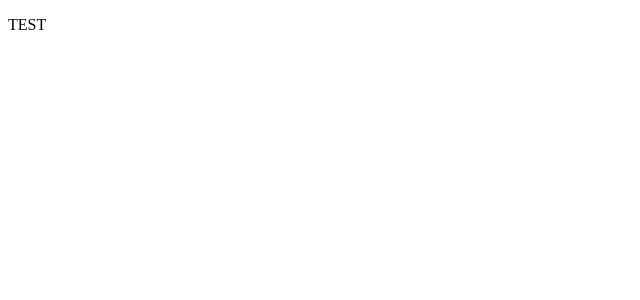
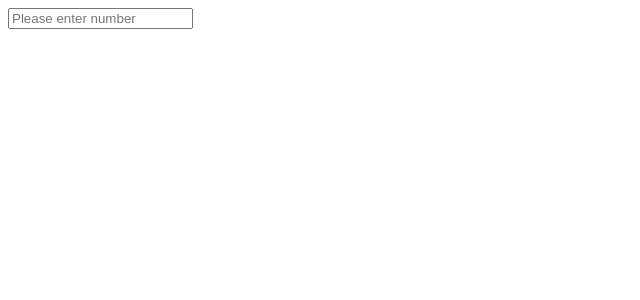
Before and after one commit to emaxwell14/resolve-my-text-ui, a React app: page / in a window 1280 px wide. Shown: the top 300 px of the page, without its empty margins (0-640 px from the left). Built offline with nearby package versions, Linux system fonts and the light colour scheme.

Commit message:
adding input for testing flow

```diff
--- /dev/null
+++ b/src/components/ConverterContainer.jsx
@@ -0,0 +1,42 @@
+/* ******************************** */
+/* *********** IMPORTS ************ */
+/* ******************************** */
+import React, { Component } from 'react';
+import UserInputContainer from './UserInputContainer';
+
+/* ******************************** */
+/* *********** PRIVATE ************ */
+/* ******************************** */
+
+/* ******************************** */
+/* ********** COMPONENT *********** */
+/* ******************************** */
+type Props = {};
+
+type State = {
+  userInput: string,
+  results: Array<string>,
+};
+
+class ConverterContainer extends Component<Props, State> {
+  state = {
+    userInput: '',
+    // results: [],
+  };
+
+  setUserInput = (userInput: string) => this.setState({ userInput });
+
+  render() {
+    const { userInput } = this.state;
+    return (
+      <div>
+        <UserInputContainer input={userInput} setUserInput={this.setUserInput} />
+      </div>
+    );
+  }
+}
+
+/* ******************************** */
+/* *********** EXPORTS ************ */
+/* ******************************** */
+export default ConverterContainer;
--- /dev/null
+++ b/src/components/UserInputContainer.jsx
@@ -0,0 +1,24 @@
+/* ******************************** */
+/* *********** IMPORTS ************ */
+/* ******************************** */
+import React from 'react';
+
+/* ******************************** */
+/* *********** PRIVATE ************ */
+/* ******************************** */
+
+/* ******************************** */
+/* ********** COMPONENT *********** */
+/* ******************************** */
+type Props = { userInput: string, setUserInput: (str: string) => void };
+
+const UserInputContainer = ({ userInput, setUserInput }: Props) => (
+  <div>
+    <input type="text" placeholder="Please enter number" value={userInput} onChange={setUserInput} />
+  </div>
+);
+
+/* ******************************** */
+/* *********** EXPORTS ************ */
+/* ******************************** */
+export default UserInputContainer;
--- a/src/index.jsx
+++ b/src/index.jsx
@@ -1,6 +1,5 @@
-// @flow
-
 import React from 'react';
 import ReactDOM from 'react-dom';
+import ConverterContainer from './components/ConverterContainer';
 
-ReactDOM.render(<p>TEST</p>, document.getElementById('index'));
+ReactDOM.render(<ConverterContainer />, document.getElementById('index'));
```
Also changed, not shown: 1 other file (tests, documents, lock files or other folders).
